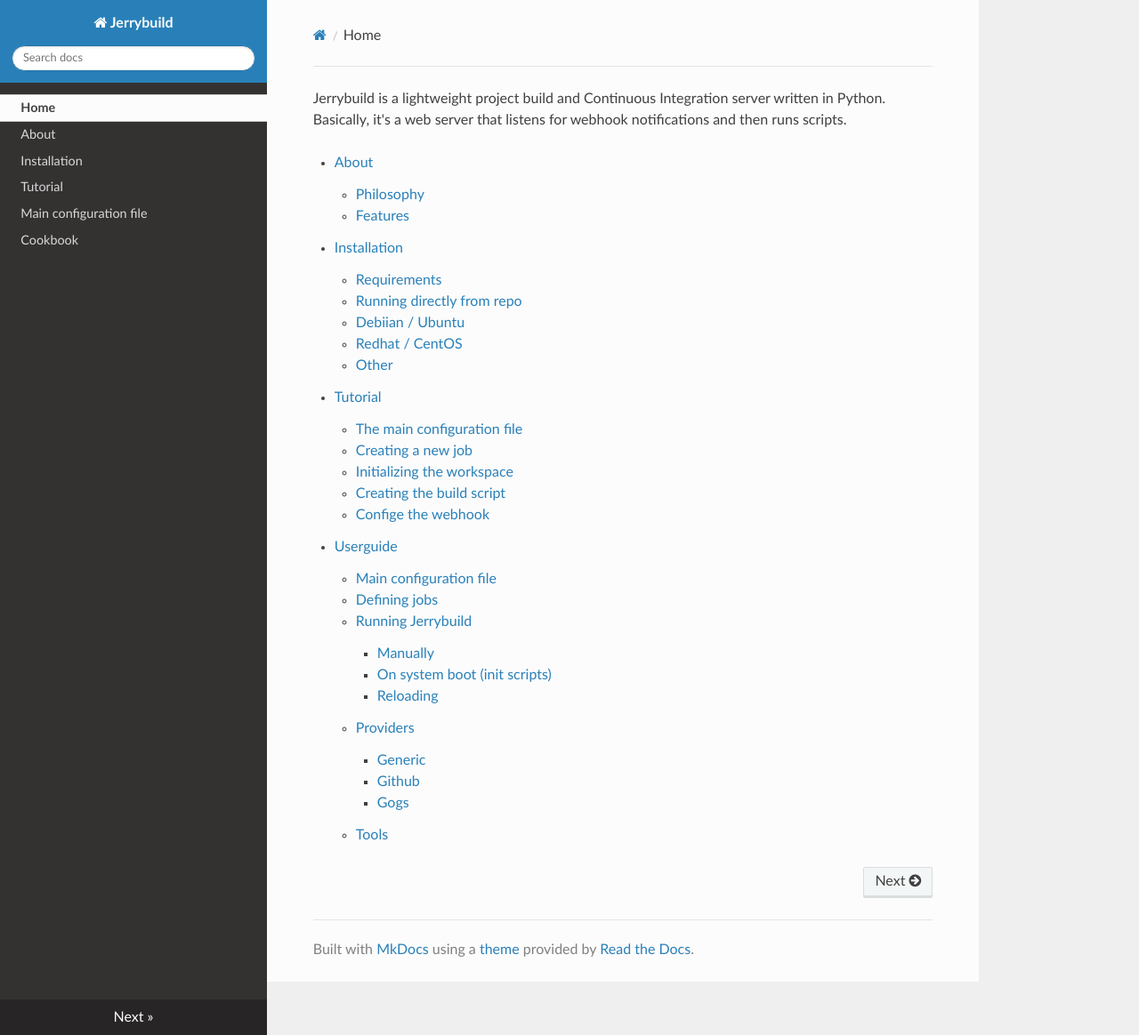
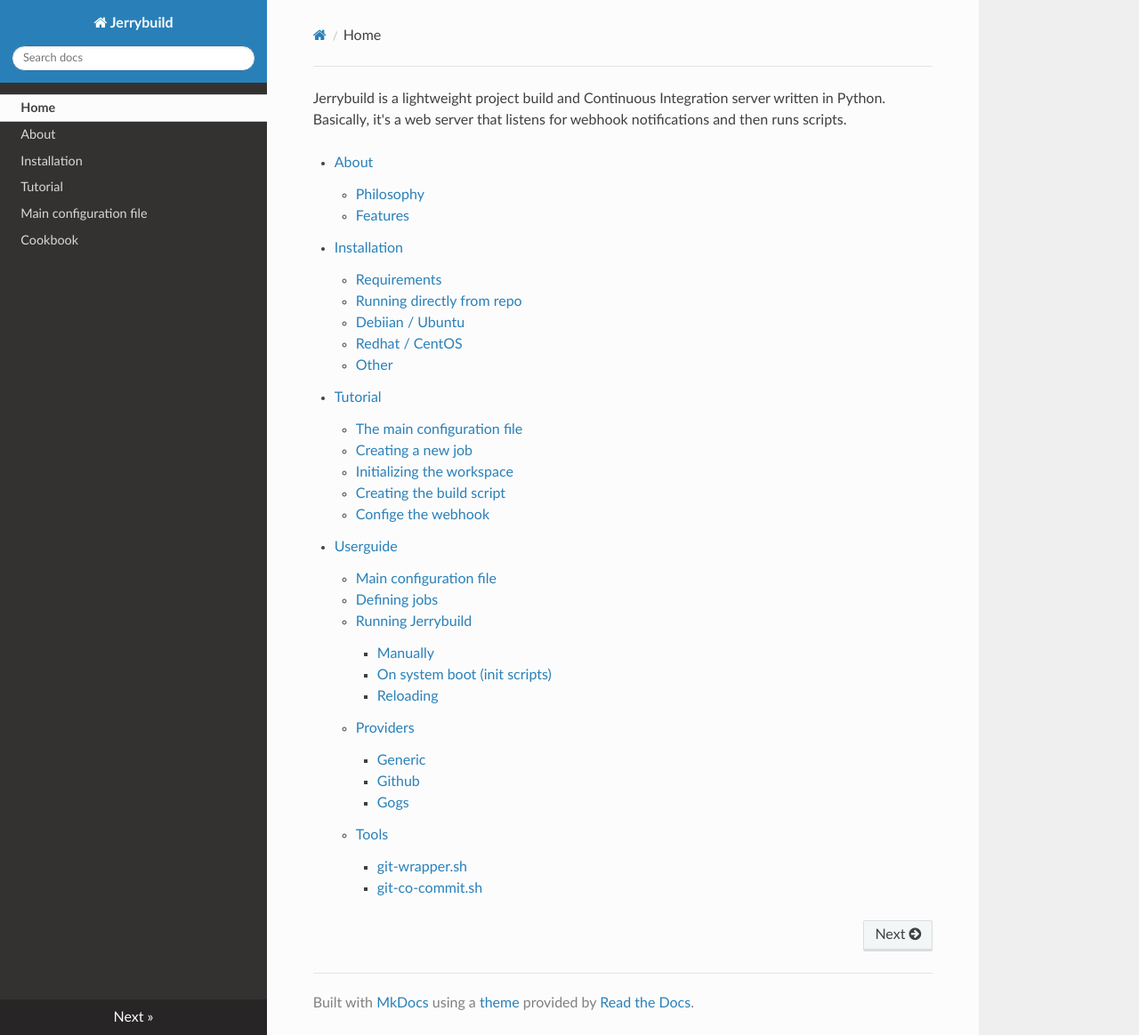
Before and after one commit to fboender/jerrybuild, an MkDocs documentation site: the page built from docs/index.md, in a window 1280 px wide and 1164 px high. Shown: the whole window at 89% size. Built offline with MkDocs 1.6.1, drawn with Linux system fonts in a browser that asks for light colours; nearby versions of some CDN libraries; old or Windows-style settings are respelled for this version of MkDocs.

Commit message:
Documentation TOC update.

```diff
--- a/docs/index.md
+++ b/docs/index.md
@@ -29,3 +29,5 @@
         * [Github](user_guide.md#github)
         * [Gogs](user_guide.md#gogs)
     * [Tools](user_guide.md#tools)
+        * [git-wrapper.sh](user_guide.md#git-wrapper.sh)
+        * [git-co-commit.sh](user_guide.md#git-co-commit.sh)
```
